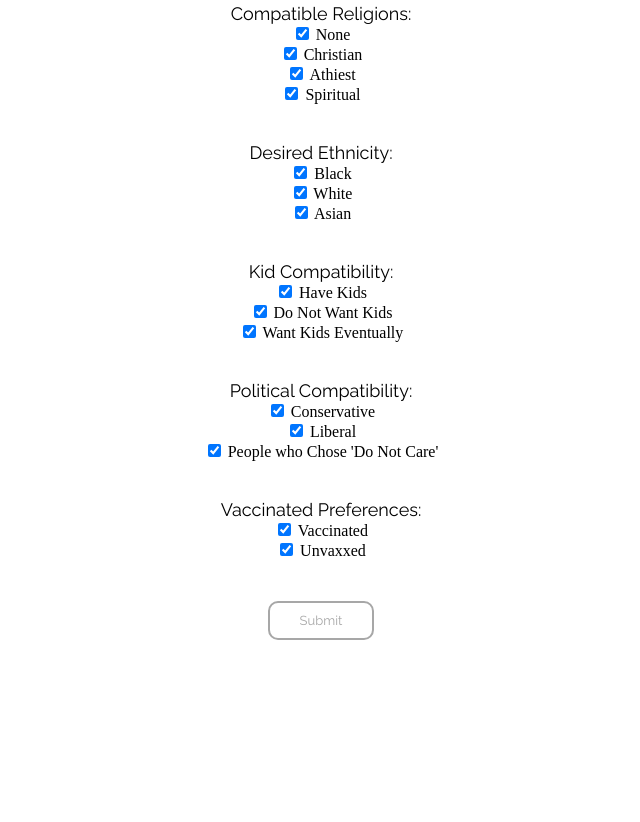
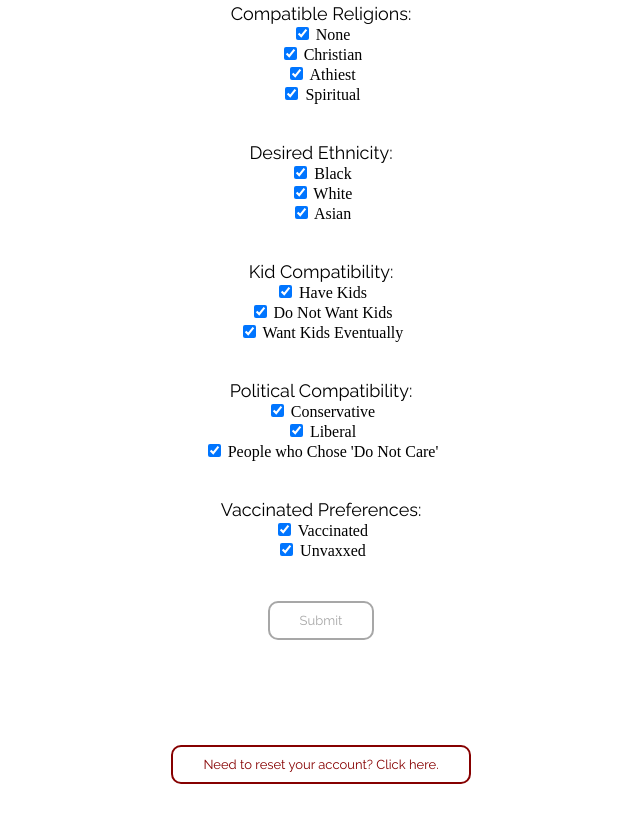
Before and after one commit to matthew22apps/datingapp, a plain HTML site: page CreateUser.html in a window 1280 px wide. Shown: the part 1563-2385 px from the top of the page, without its empty margins (319-959 px from the left). Drawn offline with Linux system fonts and the light colour scheme.

Commit message:
reset account

```diff
--- a/CreateUser.html
+++ b/CreateUser.html
@@ -252,6 +252,7 @@
 
 
         <div class="spacerfinal1">
+        <button id="resetbutton" onclick="cleardatabse()">Need to reset your account? Click here.</button>
 
         </div>
 
--- a/CreateUserStyles.css
+++ b/CreateUserStyles.css
@@ -109,3 +109,18 @@
     margin-top: 10px;
     display: none;
 }
+
+#resetbutton{
+    display:block;
+    margin: 0 auto;
+    margin-top: 5px;
+    font-size: 13px;
+    padding: 10px 30px 10px 30px;
+    background-color: rgb(255, 255, 255);
+    color: rgb(134, 0, 0);
+    border-radius: 1px;
+    border-color: rgb(134, 0, 0);
+    border-style: solid;
+    border-radius: 10px;
+    font-family: "Raleway", "Montserrat", "Source Sans Pro";
+}
--- a/script.js
+++ b/script.js
@@ -753,6 +753,7 @@ window.onload = view;
 function cleardatabse(){
 localStorage.clear('data')
 localStorage.clear('userid')
+console.log("Account Reset")
 }
 
 
```
